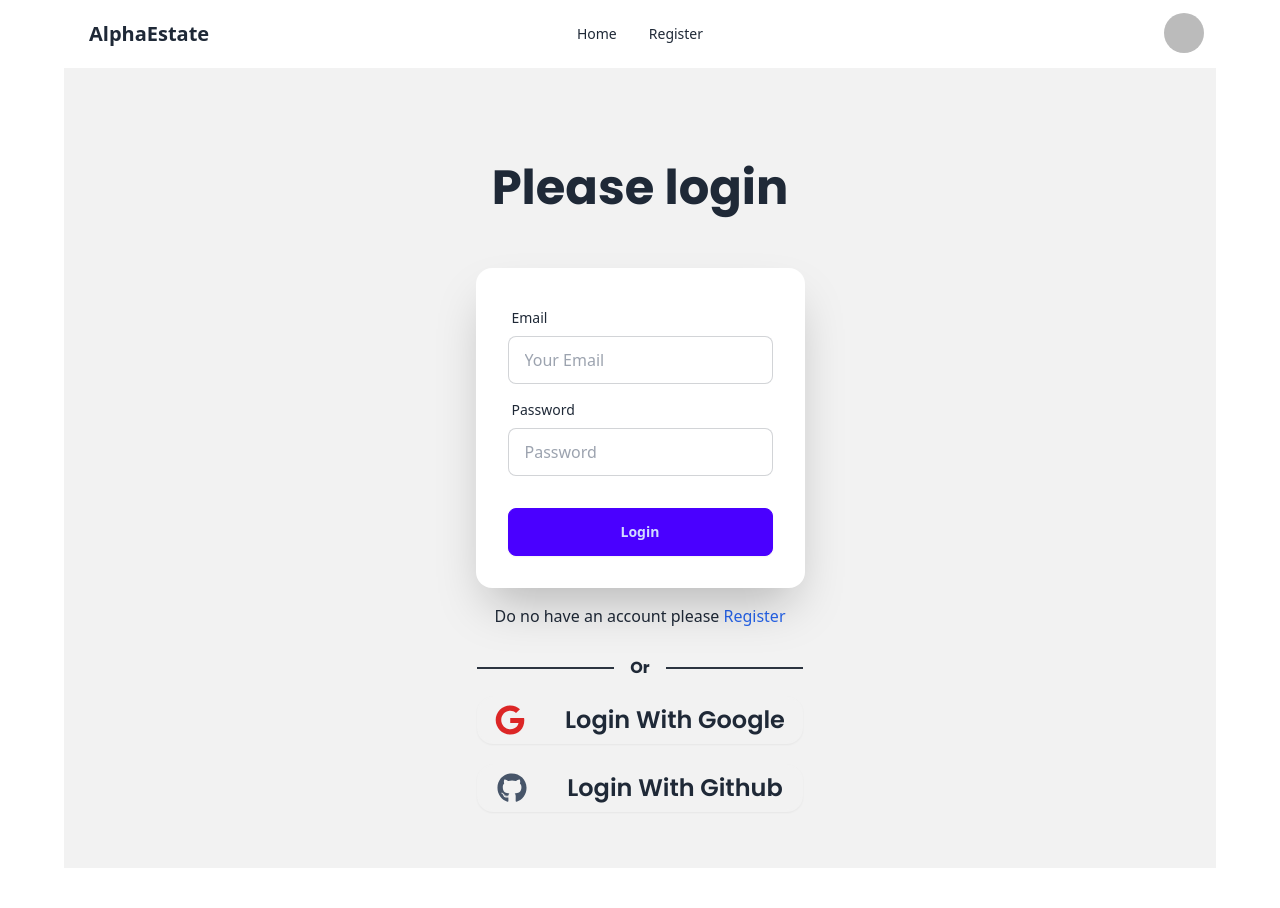
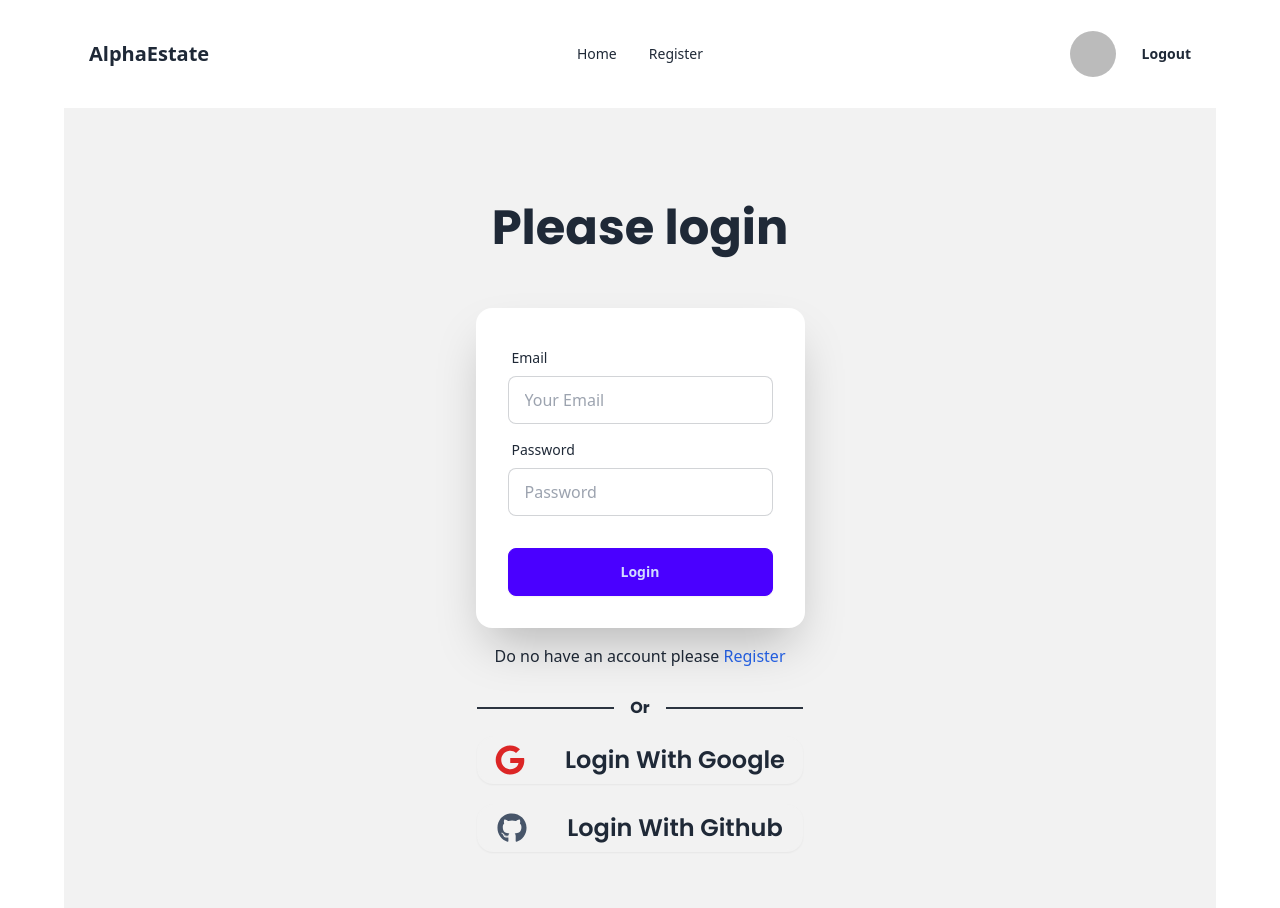
Before and after one commit to NhsTarek/alpha-estate-a9, a React (Vite) app: page /login in a window 1280 px wide. Before the commit the page ends 868 px from the top, so only its background shows below. Built offline with nearby package versions, Linux system fonts and the light colour scheme; no server answers; sample sign-in values are in the browser's storage.

Commit message:
user update profile work is in progress

```diff
--- a/src/components/Navbar.jsx
+++ b/src/components/Navbar.jsx
@@ -6,6 +6,7 @@ import { AuthContext } from "../providers/AuthProvider";
 const Navbar = () => {
 
     const { user, logOut } = useContext(AuthContext);
+
 
 
     const handleSignOut = () => {
@@ -21,7 +22,7 @@ const Navbar = () => {
 
     </>
     return (
-        <div className="navbar bg-base-100">
+        <div className="navbar bg-base-100 my-5">
             <div className="navbar-start">
                 <div className="dropdown">
                     <div tabIndex={0} role="button" className="btn btn-ghost lg:hidden">
@@ -43,27 +44,30 @@ const Navbar = () => {
 
             <div className="navbar-end">
                 {
-                   user?.email? <div className="dropdown dropdown-end">
-                        <div tabIndex={0} role="button" className="btn btn-ghost btn-circle avatar">
-                            <div className="w-10 rounded-full">
-                                <img alt="Tailwind CSS Navbar component" src={user?.photoURL} />
+                    user? <div className="dropdown dropdown-end">
+                        <div className="flex gap-2">
+                            <div tabIndex={0} role="button" className="btn btn-ghost btn-circle avatar tooltip " data-tip={user.displayName}>
+                                <div className="w-full rounded-full" >
+
+                                    <img alt="Tailwind CSS Navbar component" src={user.photoURL} />
+
+                                </div>
+
+
                             </div>
+                            <button onClick={() => handleSignOut()} className="btn btn-ghost">Logout</button>
                         </div>
-                        <ul tabIndex={0} className="menu menu-sm dropdown-content mt-3 z-[1] p-2 shadow bg-base-100 rounded-box w-52">
-                            <li>
-                                 <button className="btn btn-ghost btn-sm">{user?.displayName}</button>
 
-                            </li>
-                            <li>
-                                 <button onClick={()=> handleSignOut()} className="btn btn-ghost btn-sm">Logout</button>
 
-                            </li>
 
-                        </ul>
+
+
+
+
                     </div>
-                    : <Link to="/login">
-                        <button className="btn btn-ghost btn-sm">Login</button>
-                    </Link>
+                        : <Link to="/login">
+                            <button className="btn btn-ghost">Login</button>
+                        </Link>
                 }
             </div>
         </div>
--- a/src/providers/AuthProvider.jsx
+++ b/src/providers/AuthProvider.jsx
@@ -1,4 +1,4 @@
-import { GithubAuthProvider, GoogleAuthProvider, createUserWithEmailAndPassword, getAuth, onAuthStateChanged, signInWithEmailAndPassword, signInWithPopup, signOut } from "firebase/auth";
+import { GithubAuthProvider, GoogleAuthProvider, createUserWithEmailAndPassword, getAuth, onAuthStateChanged, signInWithEmailAndPassword, signInWithPopup, signOut, updateProfile } from "firebase/auth";
 import { createContext, useEffect, useState } from "react";
 import app from "../firebase/firebase.config";
 // import { signInWithEmailAndPassword } from "firebase/auth/cordova";
@@ -28,6 +28,14 @@ const AuthProvider = ({ children }) => {
 
     }
 
+    // update user
+    const updateUserProfile = (name, image) => {
+        return updateProfile(auth.currentUser, {
+            displayName: name,
+            photoURL: image,
+        })
+    }
+
     const signIn = (email, password) => {
         setLoading(true);
         return signInWithEmailAndPassword(auth, email, password)
@@ -46,7 +54,7 @@ const AuthProvider = ({ children }) => {
     }
 
     // githubLogin
-    const githubLogin = () =>{
+    const githubLogin = () => {
         return signInWithPopup(auth, githubProvider)
     }
 
@@ -66,6 +74,7 @@ const AuthProvider = ({ children }) => {
         user,
         loading,
         createUser,
+        updateUserProfile,
         signIn,
         googleLogin,
         githubLogin,
```
